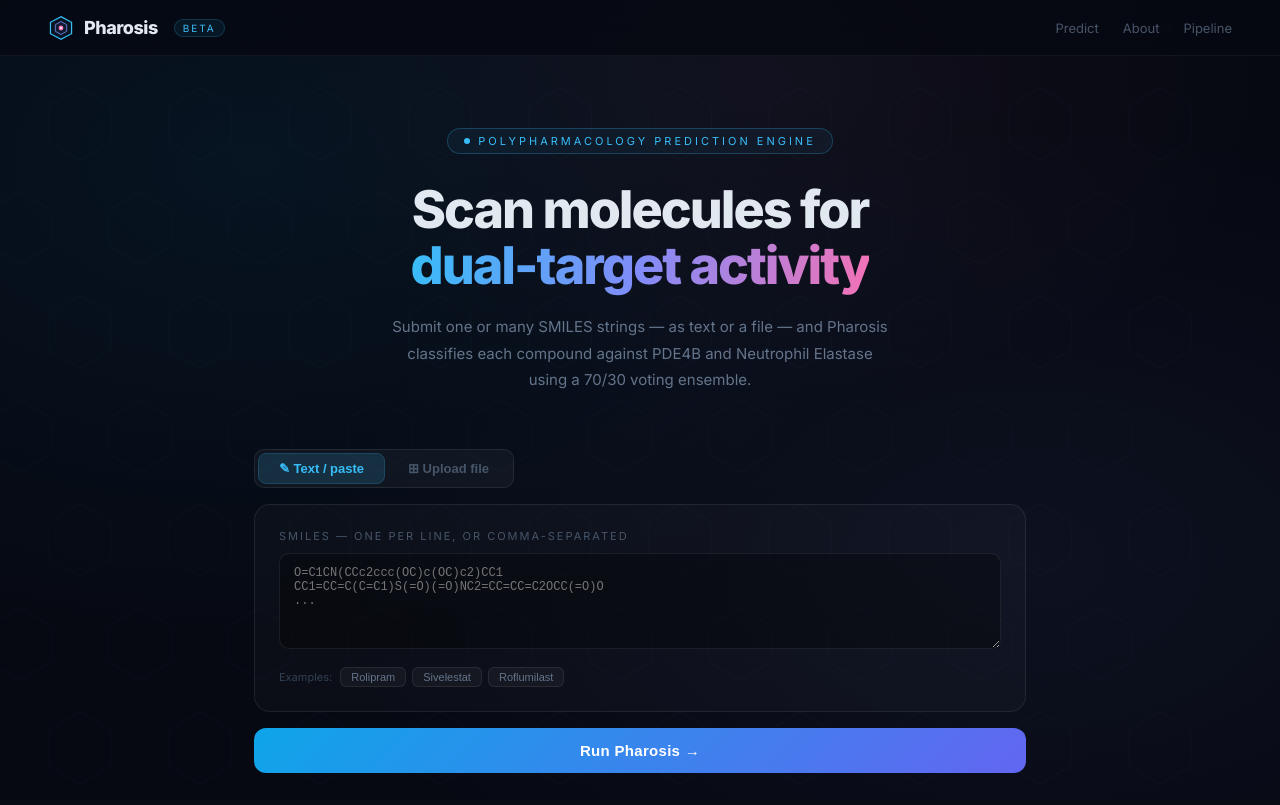
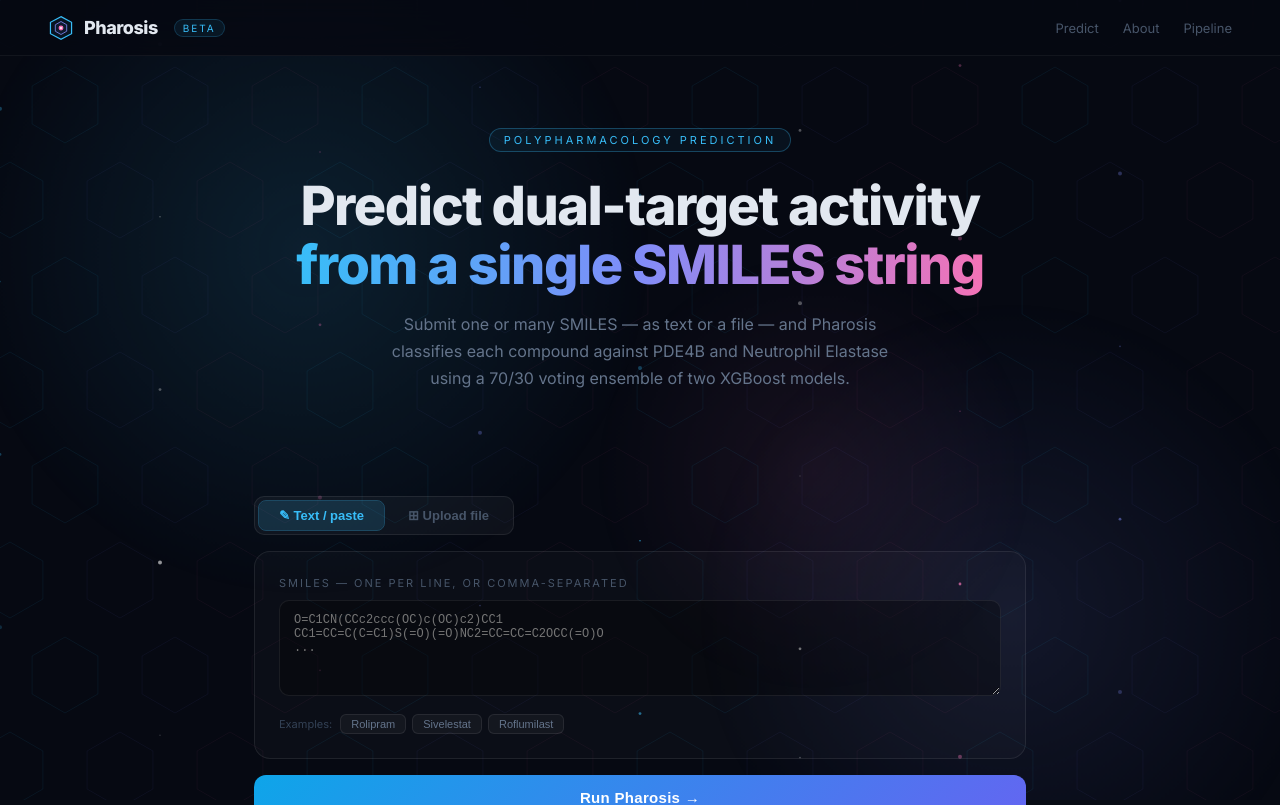
Before and after one commit to ashraqat03/Pharosisfrontend, a React (Vite) app: page / in a window 1280 px wide. Shown: the top 805 px of the page. Built offline with nearby package versions, Linux system fonts and the light colour scheme.

Commit message:
Update App.jsx

```diff
--- a/src/App.jsx
+++ b/src/App.jsx
@@ -15,52 +15,79 @@
 };
 const CLASS_KEYS = Object.keys(CLASS_INFO);
 
-/* ── Animated SVG background ── */
+/* ── Background ── */
 function Background() {
   return (
     <div style={{ position: "fixed", inset: 0, zIndex: 0, pointerEvents: "none", overflow: "hidden" }}>
-      <svg width="100%" height="100%" xmlns="http://www.w3.org/2000/svg" style={{ position: "absolute", inset: 0 }}>
-        <defs>
-          <radialGradient id="g1" cx="20%" cy="20%" r="60%">
-            <stop offset="0%" stopColor="#0ea5e9" stopOpacity="0.07" />
-            <stop offset="100%" stopColor="#0ea5e9" stopOpacity="0" />
-          </radialGradient>
-          <radialGradient id="g2" cx="80%" cy="70%" r="55%">
-            <stop offset="0%" stopColor="#818cf8" stopOpacity="0.06" />
-            <stop offset="100%" stopColor="#818cf8" stopOpacity="0" />
-          </radialGradient>
-          <radialGradient id="g3" cx="60%" cy="10%" r="40%">
-            <stop offset="0%" stopColor="#f472b6" stopOpacity="0.05" />
-            <stop offset="100%" stopColor="#f472b6" stopOpacity="0" />
-          </radialGradient>
-        </defs>
-        <rect width="100%" height="100%" fill="#060912" />
-        <rect width="100%" height="100%" fill="url(#g1)" />
-        <rect width="100%" height="100%" fill="url(#g2)" />
-        <rect width="100%" height="100%" fill="url(#g3)" />
-        {/* Hexagon grid */}
-        {Array.from({ length: 80 }).map((_, i) => {
-          const col = i % 10, row = Math.floor(i / 10);
-          const x = col * 120 + (row % 2) * 60 + 20;
-          const y = row * 104 + 20;
-          const size = 36;
+      <style>{`
+        @keyframes floatA { 0%,100%{transform:translate(0,0)} 50%{transform:translate(18px,-22px)} }
+        @keyframes floatB { 0%,100%{transform:translate(0,0)} 50%{transform:translate(-14px,18px)} }
+        @keyframes floatC { 0%,100%{transform:translate(0,0)} 50%{transform:translate(20px,12px)} }
+        @keyframes twinkle { 0%,100%{opacity:0.15} 50%{opacity:0.7} }
+      `}</style>
+
+      {/* Base */}
+      <div style={{ position:"absolute", inset:0, background:"#060912" }} />
+
+      {/* Large soft glows */}
+      <div style={{
+        position:"absolute", top:"-10%", left:"-5%",
+        width:"55vw", height:"55vw", borderRadius:"50%",
+        background:"radial-gradient(circle, rgba(56,189,248,0.13) 0%, transparent 70%)",
+        animation:"floatA 12s ease-in-out infinite",
+      }}/>
+      <div style={{
+        position:"absolute", bottom:"-15%", right:"-5%",
+        width:"50vw", height:"50vw", borderRadius:"50%",
+        background:"radial-gradient(circle, rgba(129,140,248,0.11) 0%, transparent 70%)",
+        animation:"floatB 15s ease-in-out infinite",
+      }}/>
+      <div style={{
+        position:"absolute", top:"30%", right:"20%",
+        width:"35vw", height:"35vw", borderRadius:"50%",
+        background:"radial-gradient(circle, rgba(244,114,182,0.08) 0%, transparent 70%)",
+        animation:"floatC 18s ease-in-out infinite",
+      }}/>
+
+      {/* Hex grid — more visible */}
+      <svg width="100%" height="100%" xmlns="http://www.w3.org/2000/svg"
+        style={{ position:"absolute", inset:0 }}>
+        {Array.from({ length: 120 }).map((_, i) => {
+          const col = i % 12, row = Math.floor(i / 12);
+          const x = col * 110 + (row % 2) * 55 + 10;
+          const y = row * 95 + 10;
+          const size = 38;
           const pts = Array.from({ length: 6 }, (__, k) => {
             const a = (Math.PI / 3) * k - Math.PI / 6;
             return `${x + size * Math.cos(a)},${y + size * Math.sin(a)}`;
           }).join(" ");
+          const colors = ["rgba(56,189,248,0.07)","rgba(129,140,248,0.06)","rgba(244,114,182,0.05)"];
+          const stroke = colors[i % 3];
           return (
-            <polygon key={i} points={pts}
-              fill="none"
-              stroke="rgba(148,163,184,0.035)"
-              strokeWidth="1"
+            <polygon key={i} points={pts} fill="none" stroke={stroke} strokeWidth="1" />
+          );
+        })}
+      </svg>
+
+      {/* Star-like dots */}
+      <svg width="100%" height="100%" xmlns="http://www.w3.org/2000/svg"
+        style={{ position:"absolute", inset:0 }}>
+        {Array.from({ length: 40 }).map((_, i) => {
+          const x = ((i * 137.5) % 100).toFixed(1);
+          const y = ((i * 97.3) % 100).toFixed(1);
+          const r = (0.8 + (i % 3) * 0.6).toFixed(1);
+          const colors = ["#38bdf8","#818cf8","#f472b6","#ffffff"];
+          const c = colors[i % 4];
+          const delay = `${(i * 0.37).toFixed(1)}s`;
+          const dur = `${2.5 + (i % 4) * 0.8}s`;
+          return (
+            <circle key={i} cx={`${x}%`} cy={`${y}%`} r={r}
+              fill={c} opacity="0.3"
+              style={{ animation:`twinkle ${dur} ${delay} ease-in-out infinite` }}
             />
           );
         })}
       </svg>
-      <style>{`
-        @keyframes pulse1 { 0%,100%{opacity:0.7} 50%{opacity:1} }
-        @keyframes pulse2 { 0%,100%{opacity:0.5} 50%{opacity:0.9} }
-      `}</style>
     </div>
   );
 }
@@ -385,34 +412,34 @@
         {/* ── Hero ── */}
         <div style={{ textAlign: "center", padding: "72px 48px 56px" }}>
           <div style={{
-            display: "inline-flex", alignItems: "center", gap: 8,
+            display: "inline-block",
             fontSize: 11, letterSpacing: 3, textTransform: "uppercase",
-            color: "#38bdf8", border: "1px solid rgba(56,189,248,0.25)",
-            borderRadius: 100, padding: "5px 16px", marginBottom: 28,
+            color: "#38bdf8", border: "1px solid rgba(56,189,248,0.3)",
+            borderRadius: 100, padding: "4px 14px", marginBottom: 24,
             background: "rgba(56,189,248,0.05)",
           }}>
-            <span style={{ width: 6, height: 6, borderRadius: "50%", background: "#38bdf8", display: "inline-block" }} />
-            Polypharmacology Prediction Engine
+            Polypharmacology Prediction
           </div>
 
           <h1 style={{
-            fontSize: "clamp(30px,4.5vw,52px)", fontWeight: 900,
-            letterSpacing: -2, lineHeight: 1.08, margin: "0 0 20px",
+            fontSize: "clamp(32px, 5vw, 54px)",
+            fontWeight: 800, letterSpacing: -1.5,
+            margin: "0 0 16px", lineHeight: 1.1,
           }}>
-            Scan molecules for<br />
+            Predict dual-target activity<br />
             <span style={{
-              background: "linear-gradient(100deg, #38bdf8 0%, #818cf8 50%, #f472b6 100%)",
+              background: "linear-gradient(90deg, #38bdf8, #818cf8, #f472b6)",
               WebkitBackgroundClip: "text", WebkitTextFillColor: "transparent",
             }}>
-              dual-target activity
+              from a single SMILES string
             </span>
           </h1>
 
           <p style={{
-            fontSize: 15, color: "#64748b", maxWidth: 500,
-            margin: "0 auto 0", lineHeight: 1.75,
+            fontSize: 16, color: "#64748b", maxWidth: 520,
+            margin: "0 auto 48px", lineHeight: 1.7,
           }}>
-            Submit one or many SMILES strings — as text or a file — and Pharosis classifies each compound against PDE4B and Neutrophil Elastase using a 70/30 voting ensemble.
+            Submit one or many SMILES — as text or a file — and Pharosis classifies each compound against PDE4B and Neutrophil Elastase using a 70/30 voting ensemble of two XGBoost models.
           </p>
         </div>
 
```
